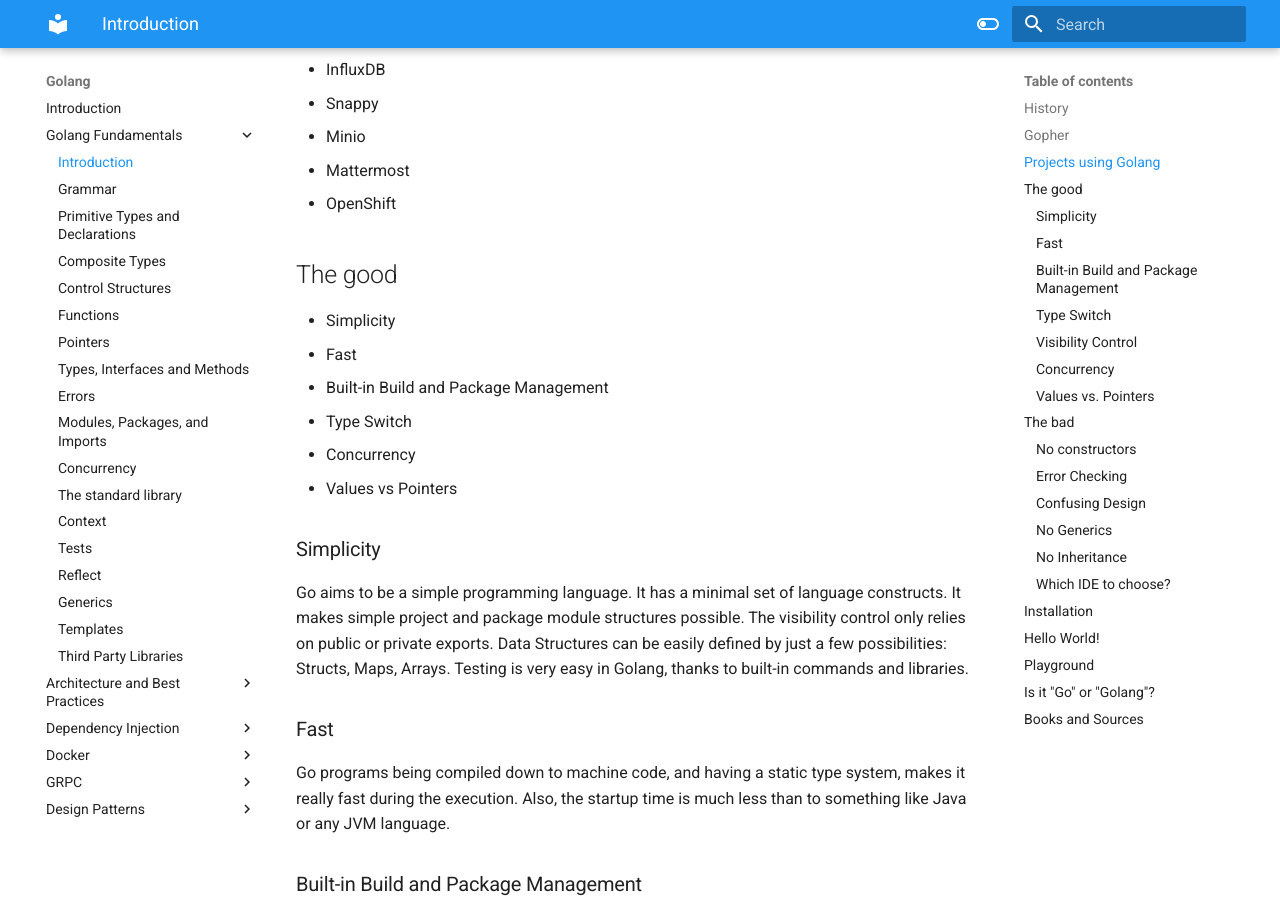
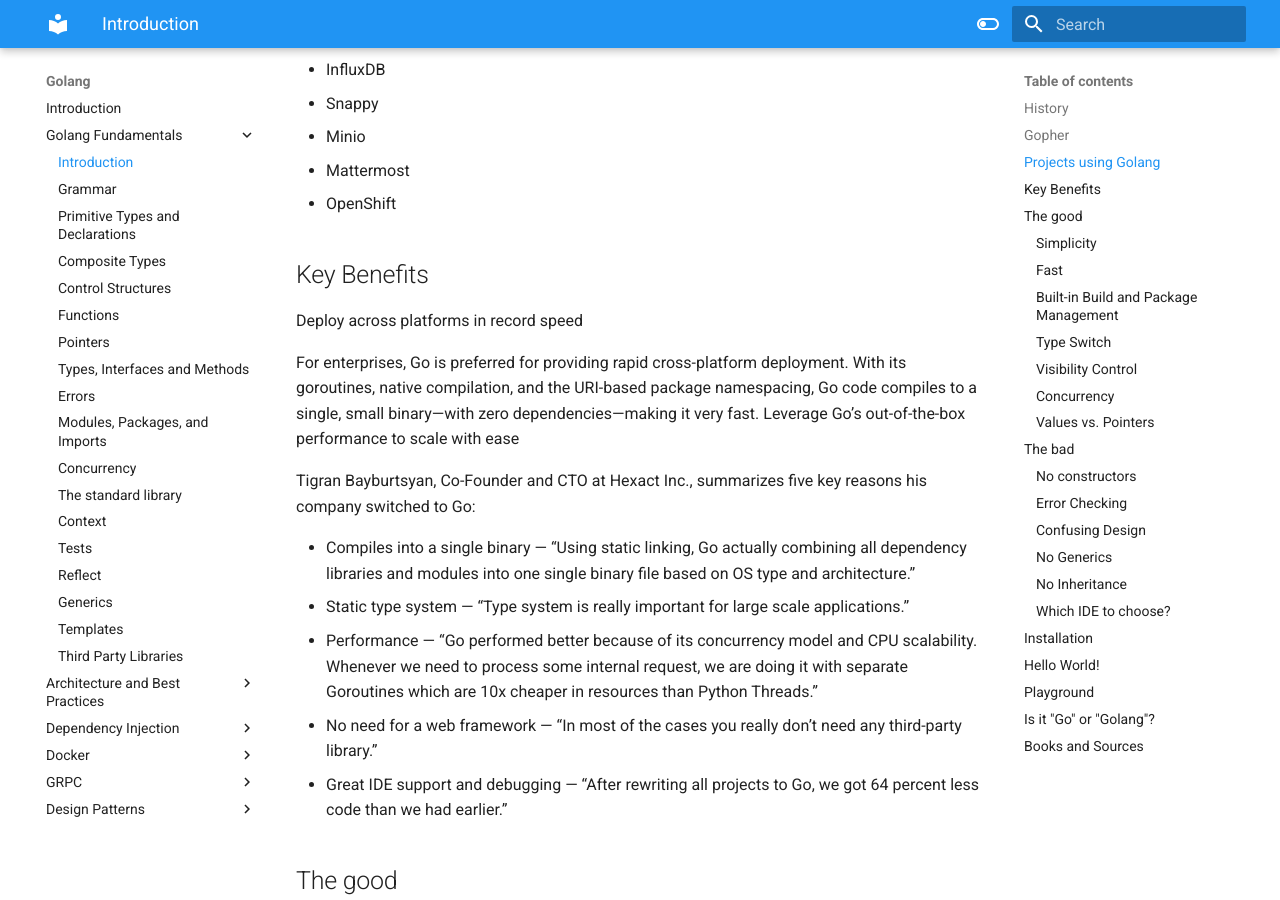
Before and after one commit to bykof/bykof.github.com, an MkDocs documentation site: the page built from docs/golang/golang-fundamentals/introduction.md, in a window 1280 px wide and 900 px high, scrolled down 2086 px. Built offline with MkDocs 1.6.1 and Material for MkDocs 9.7.7, drawn with Linux system fonts in a browser that asks for light colours.

Commit message:
Add key benefits

```diff
--- a/docs/golang/golang-fundamentals/introduction.md
+++ b/docs/golang/golang-fundamentals/introduction.md
@@ -46,6 +46,21 @@
 -   Minio
 -   Mattermost
 -   OpenShift
+
+## Key Benefits
+
+Deploy across platforms in record speed
+
+For enterprises, Go is preferred for providing rapid cross-platform deployment. With its goroutines, native compilation, and the URI-based package namespacing, Go code compiles to a single, small binary—with zero dependencies—making it very fast.
+Leverage Go’s out-of-the-box performance to scale with ease
+
+Tigran Bayburtsyan, Co-Founder and CTO at Hexact Inc., summarizes five key reasons his company switched to Go:
+
+-   Compiles into a single binary — “Using static linking, Go actually combining all dependency libraries and modules into one single binary file based on OS type and architecture.”
+-   Static type system — “Type system is really important for large scale applications.”
+-   Performance — “Go performed better because of its concurrency model and CPU scalability. Whenever we need to process some internal request, we are doing it with separate Goroutines which are 10x cheaper in resources than Python Threads.”
+-   No need for a web framework — “In most of the cases you really don’t need any third-party library.”
+-   Great IDE support and debugging — “After rewriting all projects to Go, we got 64 percent less code than we had earlier.”
 
 ## The good
 
```
